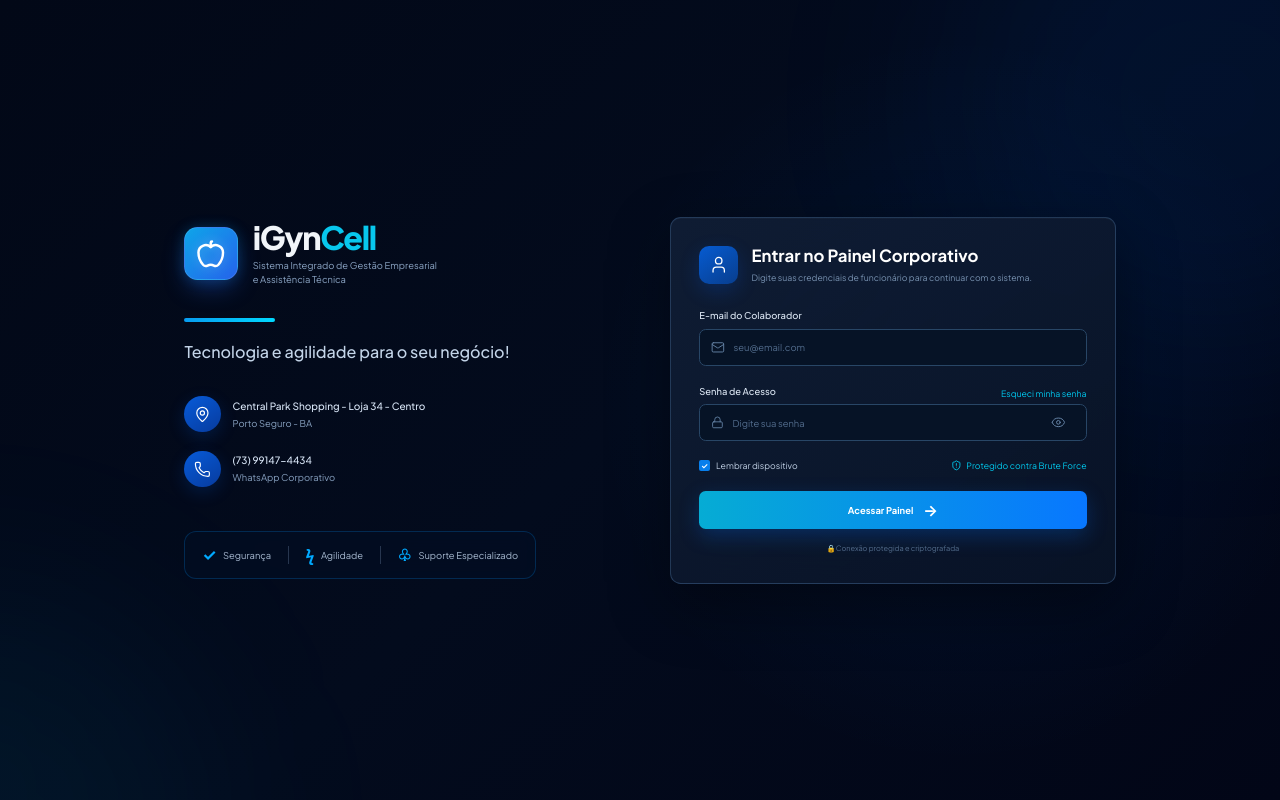
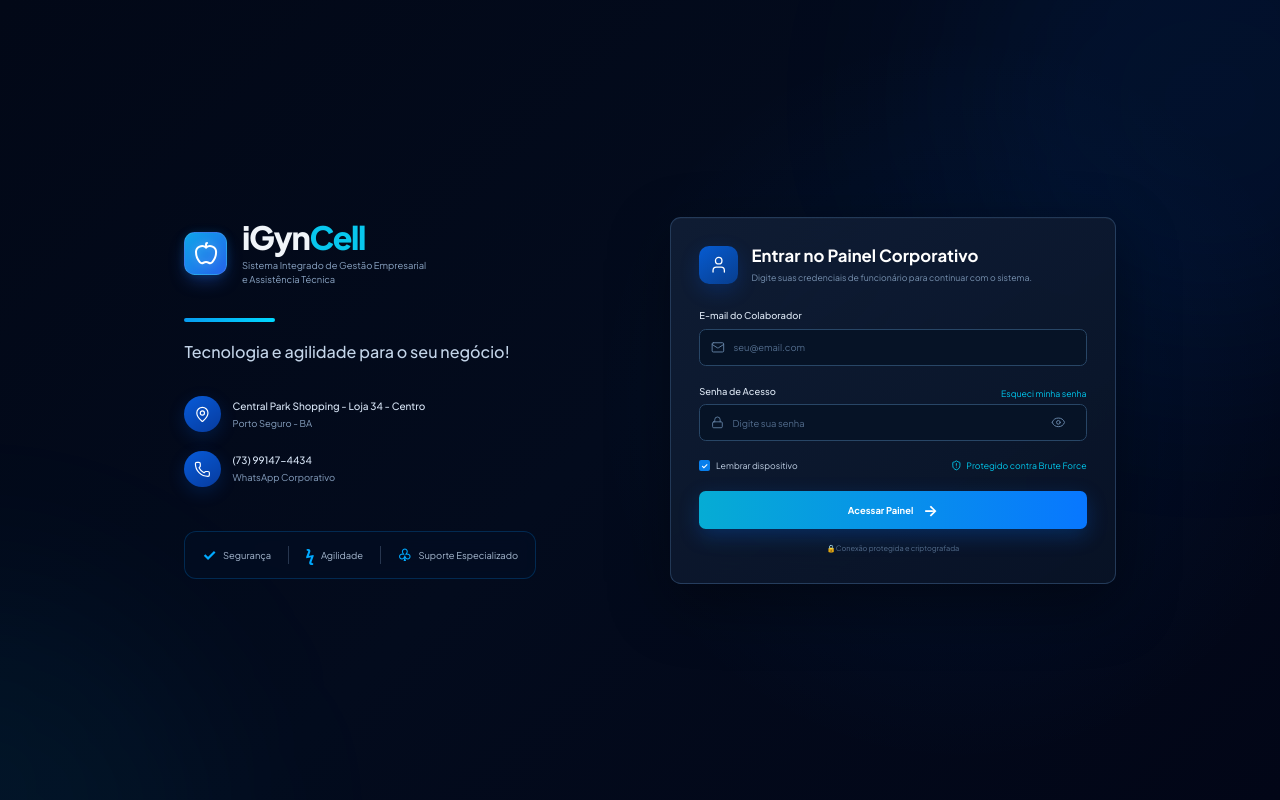
Before and after one commit to primevideoempresa-beep/iGynCell, a React (Vite) app: page / in a window 1280 px wide. Built offline with nearby package versions, Linux system fonts and the light colour scheme; no server answers.

Commit message:
style: refine brand icon dimensions and aesthetics
Reduce icon size and adjust shadow effects to improve visual balance and consistency with the design system.

```diff
--- a/src/index.css
+++ b/src/index.css
@@ -142,14 +142,14 @@
 }
 
 .brand-icon {
-  width: 80px;
-  height: 80px;
+  width: 64px;
+  height: 64px;
 
   display: flex;
   align-items: center;
   justify-content: center;
 
-  border-radius: 20px;
+  border-radius: 16px;
 
   background:
     linear-gradient(
@@ -159,8 +159,8 @@
     );
 
   box-shadow:
-    0 15px 35px -5px rgba(37, 99, 235, 0.4),
-    0 0 20px rgba(14, 165, 233, 0.2);
+    0 12px 25px -5px rgba(37, 99, 235, 0.4),
+    0 0 15px rgba(14, 165, 233, 0.15);
 
   border: 1px solid rgba(255, 255, 255, 0.1);
   transition: all 0.3s cubic-bezier(0.4, 0, 0.2, 1);
@@ -168,16 +168,16 @@
 }
 
 .brand-icon:hover {
-  transform: translateY(-4px) rotate(-3deg);
+  transform: translateY(-3px) rotate(-3deg);
   box-shadow:
-    0 20px 45px -5px rgba(37, 99, 235, 0.6),
-    0 0 30px rgba(14, 165, 233, 0.4);
+    0 15px 35px -5px rgba(37, 99, 235, 0.5),
+    0 0 25px rgba(14, 165, 233, 0.3);
 }
 
 .brand-icon svg {
-  width: 44px;
-  height: 44px;
-  filter: drop-shadow(0 0 8px rgba(255, 255, 255, 0.3));
+  width: 36px;
+  height: 36px;
+  filter: drop-shadow(0 0 6px rgba(255, 255, 255, 0.3));
 }
 
 .brand-header h1 {
```
